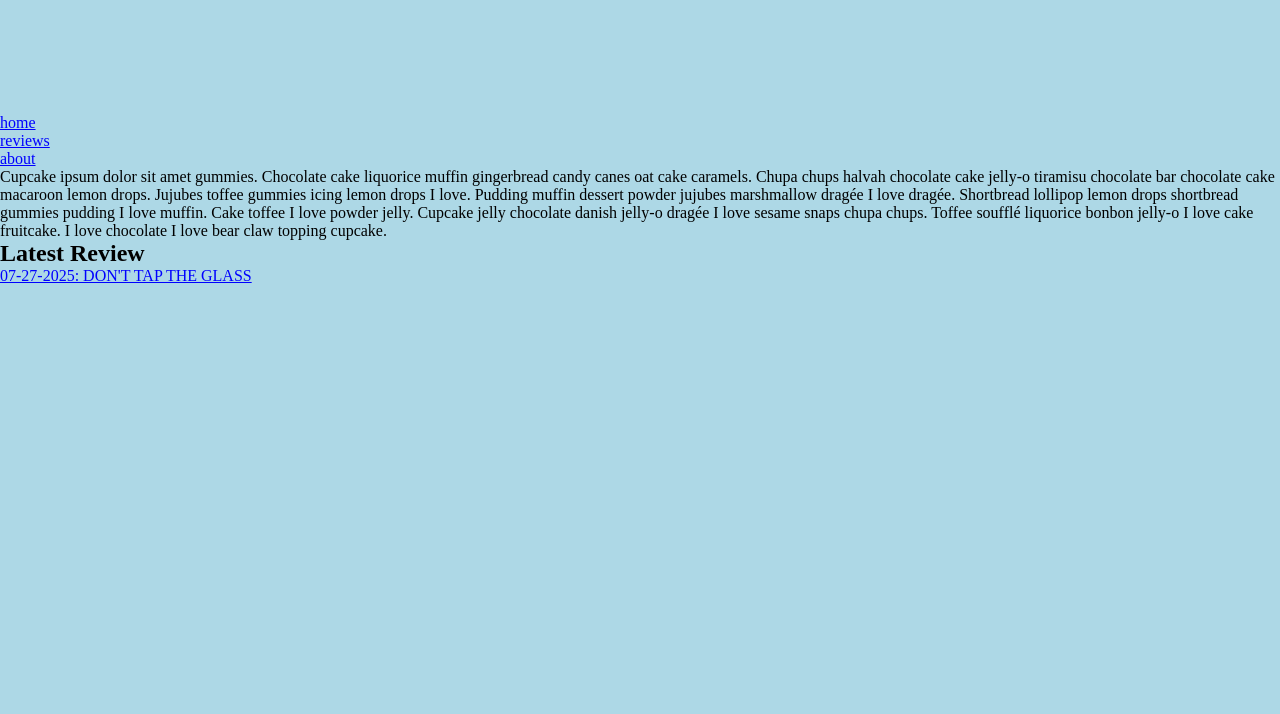
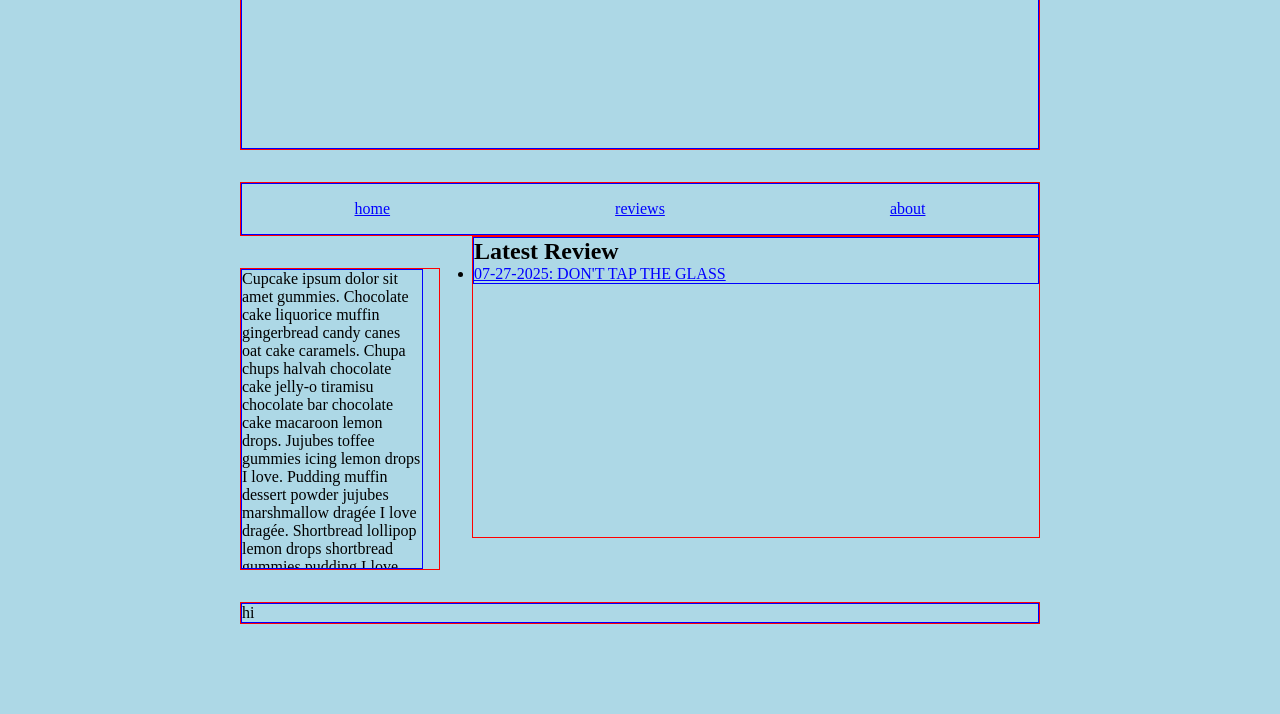
Before and after one commit to shellfi/dreamdulce, an Eleventy site: page content/index.html in a window 1280 px wide. Shown: the part 86-800 px from the top of the page. Built offline with nearby package versions, Linux system fonts and the light colour scheme; Eleventy itself is replaced by a stand-in of ours; files that its build step writes are made by us from their sources.

Commit message:
stupid grid

```diff
--- a/content/_includes/dreamdulce.njk
+++ b/content/_includes/dreamdulce.njk
@@ -7,28 +7,53 @@
     <link rel="stylesheet" href="{{ nesting }}assets/main.css{{ nocache }}" />
   </head>
   <body class="h-full w-full flex justify-center align-center">
-    <div class="main-container grid">
+    <div class="main-wrapper">
+      <div class="main-container w-full grid">
+        <div class="grid-child grid-child-one">
           <div class="header-area h-full w-full">
             <header>
               <h1>Dulce's Album Reviews</h1>
               <!-- i will add an image here -->
             </header>
           </div>
+        </div>
+        <div class="grid-child grid-child-two">
           <nav class="main-nav h-full w-full" aria-label="main navigation">
-        <ul>
+            <ul class="flex align-center">
               <li><a href="/index.html">home</a></li>
               <li><a href="{{ page_nesting }}reviews">reviews</a></li>
               <li><a href="{{ page_nesting }}about">about</a></li>
             </ul>
           </nav>
+        </div>
+        <div class="grid-child grid-child-three">
           <aside class="sub h-full w-full">
             <div class="sub-content">
-          <p>Cupcake ipsum dolor sit amet gummies. Chocolate cake liquorice muffin gingerbread candy canes oat cake caramels. Chupa chups halvah chocolate cake jelly-o tiramisu chocolate bar chocolate cake macaroon lemon drops. Jujubes toffee gummies icing lemon drops I love. Pudding muffin dessert powder jujubes marshmallow dragée I love dragée. Shortbread lollipop lemon drops shortbread gummies pudding I love muffin. Cake toffee I love powder jelly. Cupcake jelly chocolate danish jelly-o dragée I love sesame snaps chupa chups. Toffee soufflé liquorice bonbon jelly-o I love cake fruitcake. I love chocolate I love bear claw topping cupcake.</p>
+              <p>
+                Cupcake ipsum dolor sit amet gummies. Chocolate cake liquorice
+                muffin gingerbread candy canes oat cake caramels. Chupa chups
+                halvah chocolate cake jelly-o tiramisu chocolate bar chocolate
+                cake macaroon lemon drops. Jujubes toffee gummies icing lemon
+                drops I love. Pudding muffin dessert powder jujubes marshmallow
+                dragée I love dragée. Shortbread lollipop lemon drops shortbread
+                gummies pudding I love muffin. Cake toffee I love powder jelly.
+                Cupcake jelly chocolate danish jelly-o dragée I love sesame
+                snaps chupa chups. Toffee soufflé liquorice bonbon jelly-o I
+                love cake fruitcake. I love chocolate I love bear claw topping
+                cupcake.
+              </p>
             </div>
           </aside>
+        </div>
+        <div class="grid-child grid-child-four">
           <main>
             {{ content | safe }}
           </main>
         </div>
+        <div class="grid-child grid-child-five">
+          <footer>hi</footer>
+        </div>
+      </div>
+    </div>
   </body>
 </html>
--- a/content/index.html
+++ b/content/index.html
@@ -5,14 +5,8 @@ nesting: "./"
 page_nesting: "./pages/"
 ---
 
-<aside class="sub">
-  <div class="sub-content">
-
-	</div>
-</aside>
-<main>
-	<h2>Latest Review</h2>
-	<div class="blog-posts-container">
+<h2>Latest Review</h2>
+<div class="blog-posts-container">
 	<ul>
 	{% assign latest_post = review_entries[0] %}
 	{% if latest_post %}
@@ -26,4 +20,3 @@ page_nesting: "./pages/"
 	{% endif %}
 	</ul>
 </div>
-</main>
--- a/css/pages/index.scss
+++ b/css/pages/index.scss
@@ -1,3 +1,66 @@
 header {
 	height: 200px;
 }
+
+.main-wrapper {
+	height: max-content;
+	max-width: 50rem;
+}
+
+.main-container {
+	grid-template-areas:
+		"header header header header"
+		"nav nav nav nav"
+		"sub main main main"
+		"sub main main main"
+		"footer footer footer footer";
+	grid-template-columns: repeat(auto-fit, calc(100% / 4));
+	grid-template-rows: 200px 100px repeat(2, 1fr), 125px;
+	gap: 2rem;
+}
+
+.grid-child {
+	height: 100%;
+	width: 100%;
+	border: 1px solid red;
+}
+
+.grid-child > * {
+	border: 1px solid blue;
+}
+
+.grid-child-one {
+	grid-area: header;
+}
+
+.grid-child-two {
+	grid-area: nav;
+}
+
+.grid-child-three {
+	grid-area: sub;
+	padding-right: 1rem;
+}
+
+.grid-child-four {
+	grid-area: main;
+	margin-top: -2rem;
+}
+
+.grid-child-five {
+	grid-area: footer;
+}
+
+.main-nav {
+	padding: 1rem 0;
+
+	ul {
+		list-style: none;
+		justify-content: space-around;
+	}
+}
+
+.sub {
+	height: 300px;
+	overflow: auto;
+}
--- a/css/style.scss
+++ b/css/style.scss
@@ -16,4 +16,5 @@ a {
 
 body {
     background-color: lightblue;
+    padding: 2rem 0;
 }
```
Also changed, not shown: public/index.html (+29 -11 lines), public/pages/about.html (+29 -4 lines), public/assets/main.css, 1 other file. Lines whose indentation alone changed are shown as unchanged.
